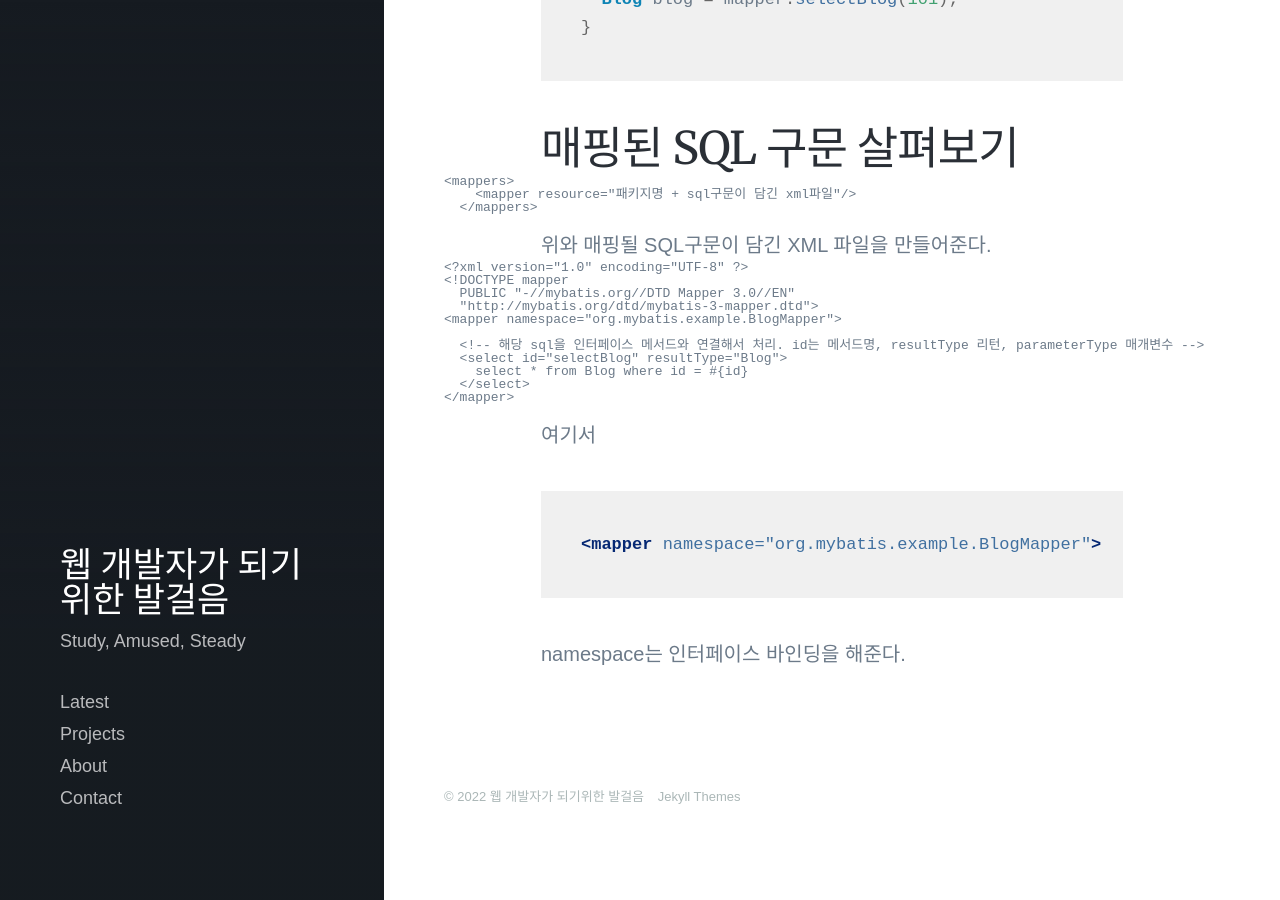
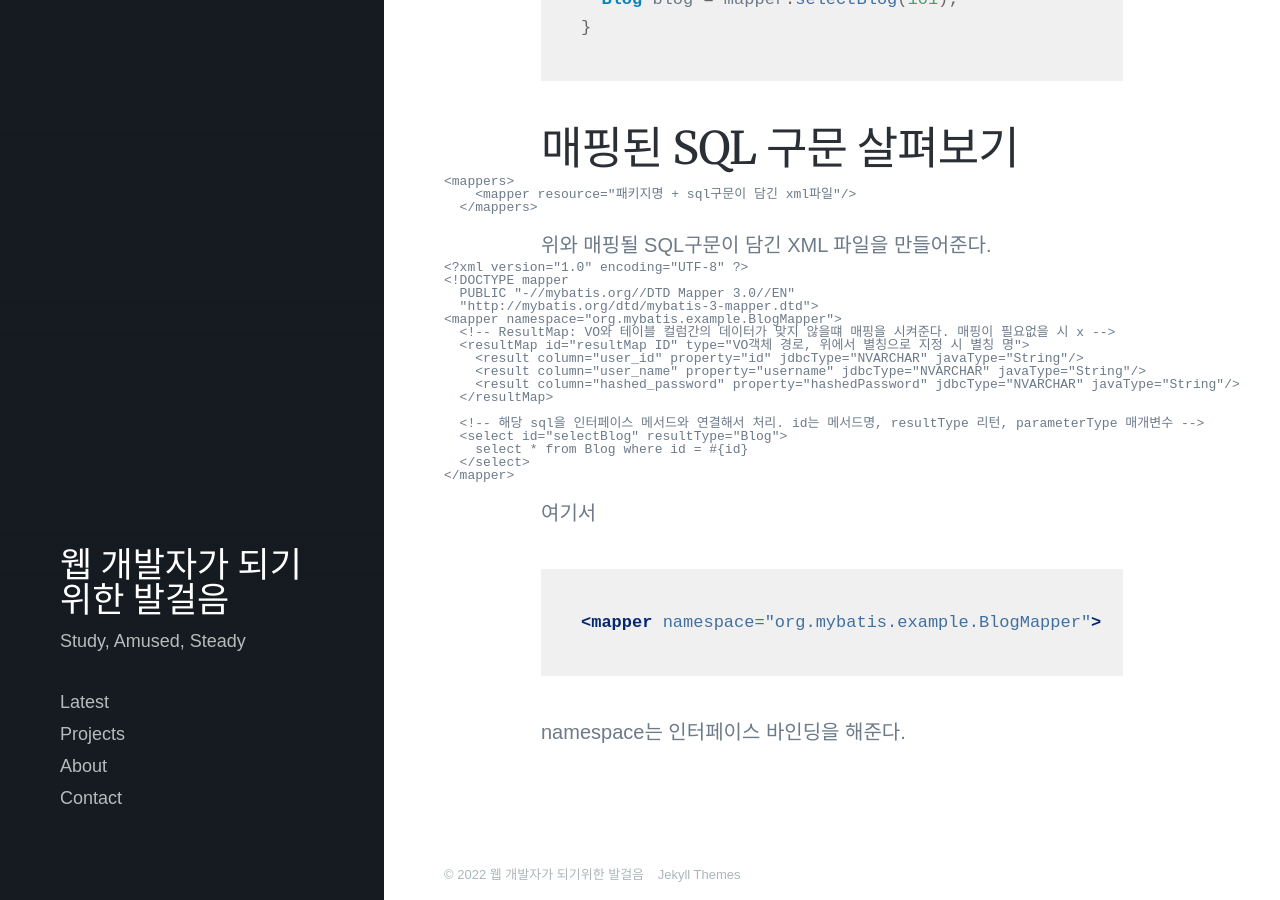
Before and after one commit to lawijdo201/lawijdo201.github.io, a Jekyll site: the page built from _posts/2022-07-25-MyBatis.md, in a window 1280 px wide and 900 px high, scrolled down 1304 px. Built offline with Jekyll 4.4.1, drawn with Linux system fonts in a browser that asks for light colours; nearby versions of some CDN libraries; some web fonts are replaced.

Commit message:
Update 2022-07-25-MyBatis.md

```diff
--- a/_posts/2022-07-25-MyBatis.md
+++ b/_posts/2022-07-25-MyBatis.md
@@ -61,6 +61,12 @@ try (SqlSession session = sqlSessionFactory.openSession()) {
   PUBLIC "-//mybatis.org//DTD Mapper 3.0//EN"
   "http://mybatis.org/dtd/mybatis-3-mapper.dtd">
 <mapper namespace="org.mybatis.example.BlogMapper">
+  <!-- ResultMap: VO와 테이블 컬럼간의 데이터가 맞지 않을떄 매핑을 시켜준다. 매핑이 필요없을 시 x -->
+  <resultMap id="resultMap ID" type="VO객체 경로, 위에서 별칭으로 지정 시 별칭 명">
+    <result column="user_id" property="id" jdbcType="NVARCHAR" javaType="String"/>
+    <result column="user_name" property="username" jdbcType="NVARCHAR" javaType="String"/>
+    <result column="hashed_password" property="hashedPassword" jdbcType="NVARCHAR" javaType="String"/>
+  </resultMap>
 
   <!-- 해당 sql을 인터페이스 메서드와 연결해서 처리. id는 메서드명, resultType 리턴, parameterType 매개변수 -->
   <select id="selectBlog" resultType="Blog">
```
